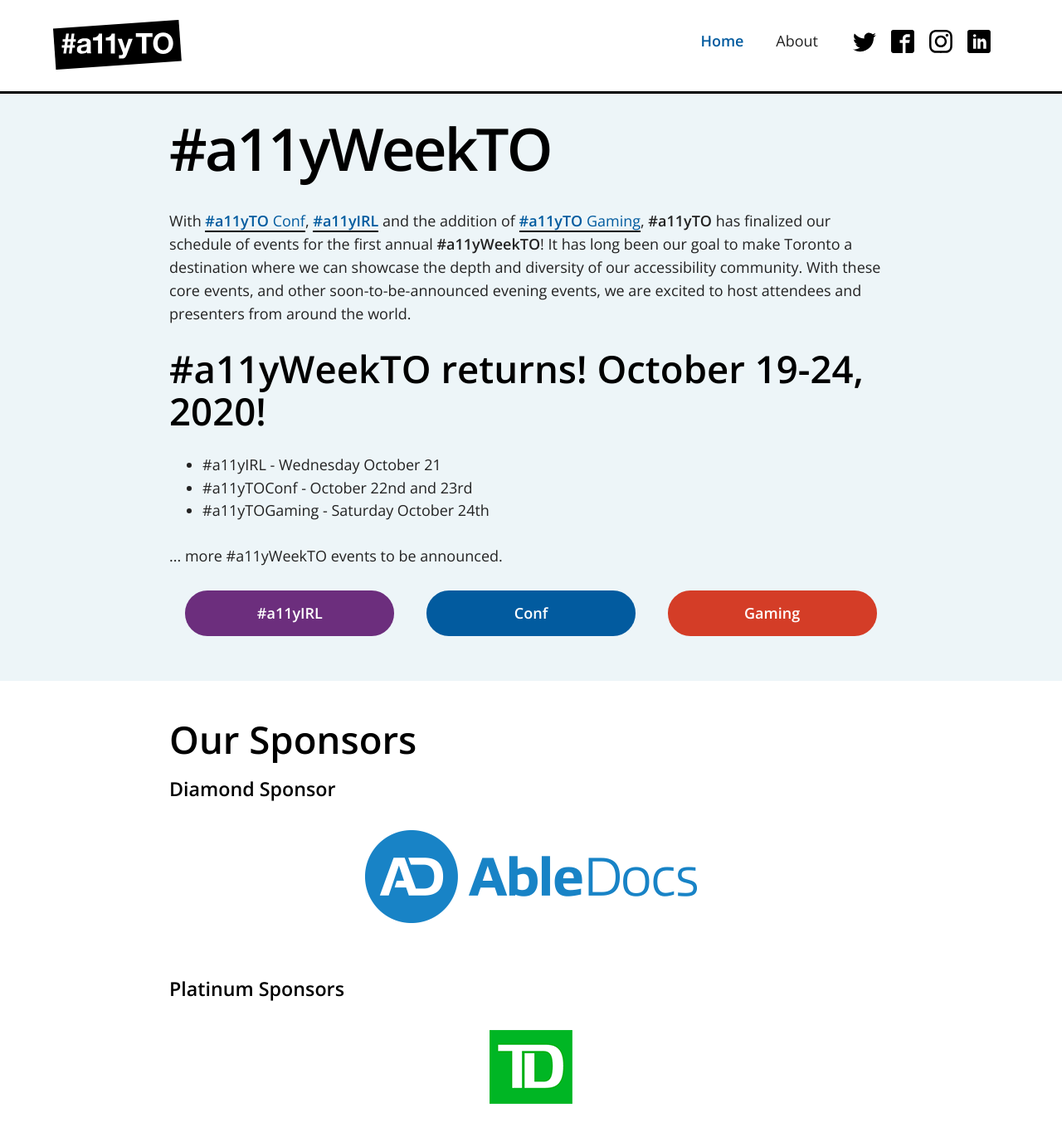
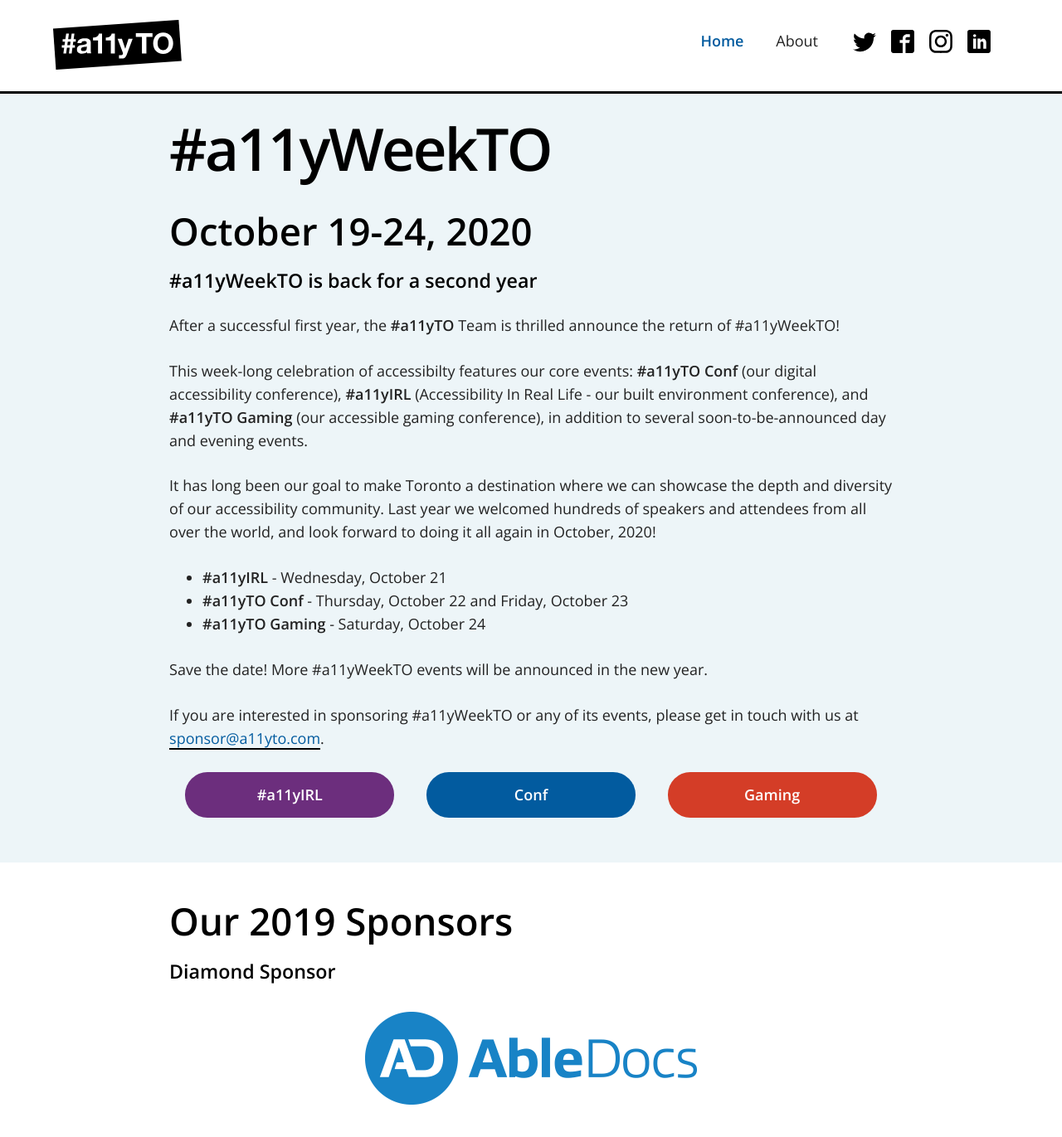
Before and after one commit to a11yTO/A11yTO-Main, a Jekyll site: the page built from index.html, in a window 1280 px wide and 1400 px high. Shown: the top 1371 px of the window at 83% size. Built offline with Jekyll 4.4.1, drawn with Linux system fonts in a browser that asks for light colours.

Commit message:
Update copy and sponsor heading

```diff
--- a/_includes/sponsors.html
+++ b/_includes/sponsors.html
@@ -1,5 +1,5 @@
 <section class="sponsorships">
-  <h2>Our Sponsors</h2>
+  <h2>Our 2019 Sponsors</h2>
   <h3 class="sub-head">Diamond Sponsor</h3>
   <div class="sponsors ">
     <div>
--- a/index.html
+++ b/index.html
@@ -7,14 +7,19 @@
 ---
 
         <h1 class="page-title">#a11yWeekTO</h1>
-        <p>With <a href="http://conf.a11yto.com/"><strong>#a11yTO</strong> Conf</a>, <a href="http://irl.a11yto.com/"><strong>#a11yIRL</strong></a> and the addition of <a href="http://gaming.a11yto.com/"><strong>#a11yTO</strong> Gaming</a>, <strong>#a11yTO</strong> has finalized our schedule of events for the first annual <strong>#a11yWeekTO</strong>! It has long been our goal to make Toronto a destination where we can showcase the depth and diversity of our accessibility community. With these core events, and other soon-to-be-announced evening events, we are excited to host attendees and presenters from around the world.</p>
-        <h2>#a11yWeekTO returns! October 19-24, 2020!</h2>
+        <h2>October 19-24, 2020</h2>
+        <h3 class="sub-head">#a11yWeekTO is back for a second year</h3>
+        <p>After a successful first year, the <strong>#a11yTO</strong> Team is thrilled announce the return of #a11yWeekTO!</p>
+        <p>This week-long celebration of accessibilty features our core events: <strong>#a11yTO Conf</strong> (our digital accessibility conference), <strong>#a11yIRL</strong> (Accessibility In Real Life - our built environment conference), and <strong>#a11yTO Gaming</strong> (our accessible gaming conference), in addition to several soon-to-be-announced day and evening events.</p>
+        <p>It has long been our goal to make Toronto a destination where we can showcase the depth and diversity of our accessibility community. Last year we welcomed hundreds of speakers and attendees from all over the world, and look forward to doing it all again in October, 2020!</p>
         <ul>
-          <li>#a11yIRL - Wednesday October 21</li>
-          <li>#a11yTOConf - October 22nd and 23rd</li>
-          <li>#a11yTOGaming - Saturday October 24th</li>
+          <li><strong>#a11yIRL</strong> - Wednesday, October 21</li>
+          <li><strong>#a11yTO Conf</strong> - Thursday, October 22 and Friday, October 23</li>
+          <li><strong>#a11yTO Gaming</strong> - Saturday, October 24</li>
         </ul>
-        <p>... more #a11yWeekTO events to be announced.</p>
+        <p>Save the date! More #a11yWeekTO events will be announced in the new year.</p>
+        <p>If you are interested in sponsoring #a11yWeekTO or any of its events, please get in touch with us at <a href="mailto:sponsor@a11yto.com">sponsor@a11yto.com</a>.</p>
+
 
         <nav class="a11yweek branded-events clearfix">
           <ul>
@@ -30,7 +35,7 @@
           </ul>
         </nav>
 
-        <!-- <section class="a11yweekto-events">
+        <!--<section class="a11yweekto-events">
           <h2>#a11yWeekTO Events</h2>
 
           <h3 class="sub-head">Sunday, October 20, 2019</h3>
```
